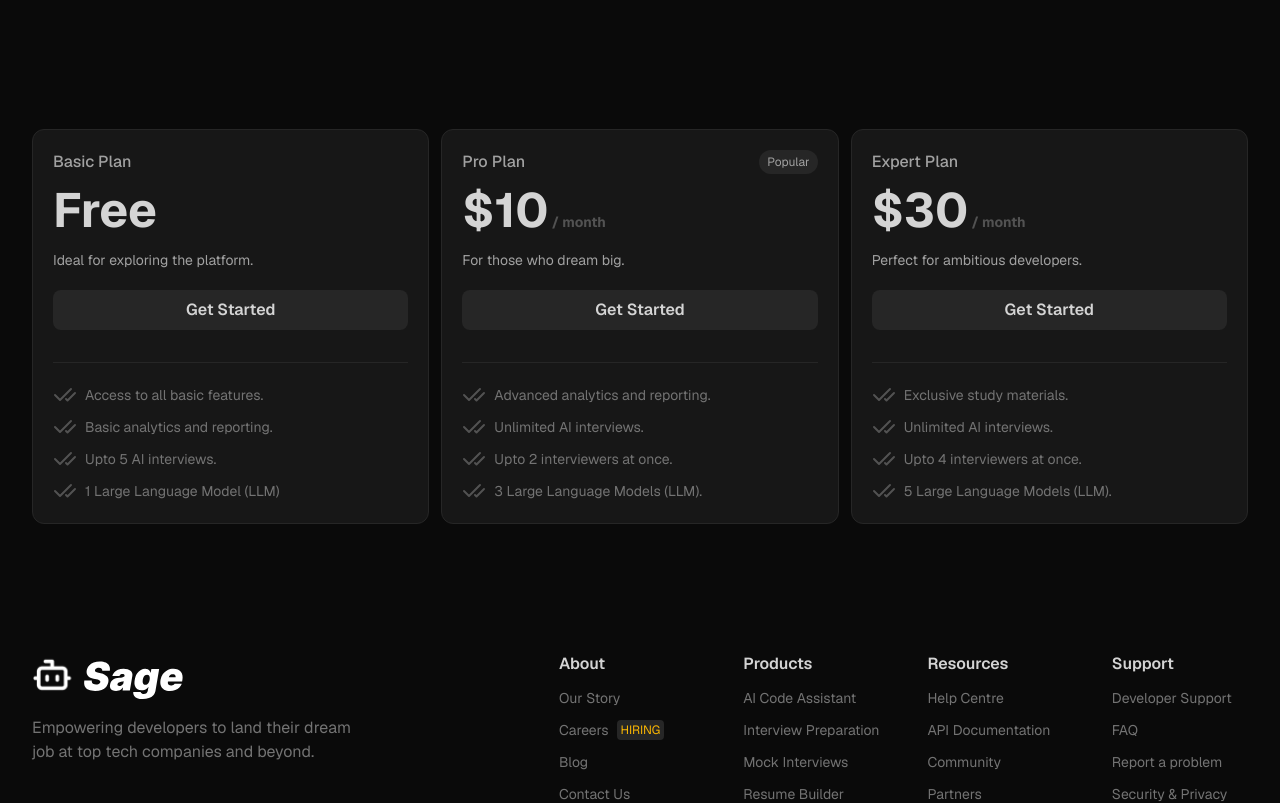
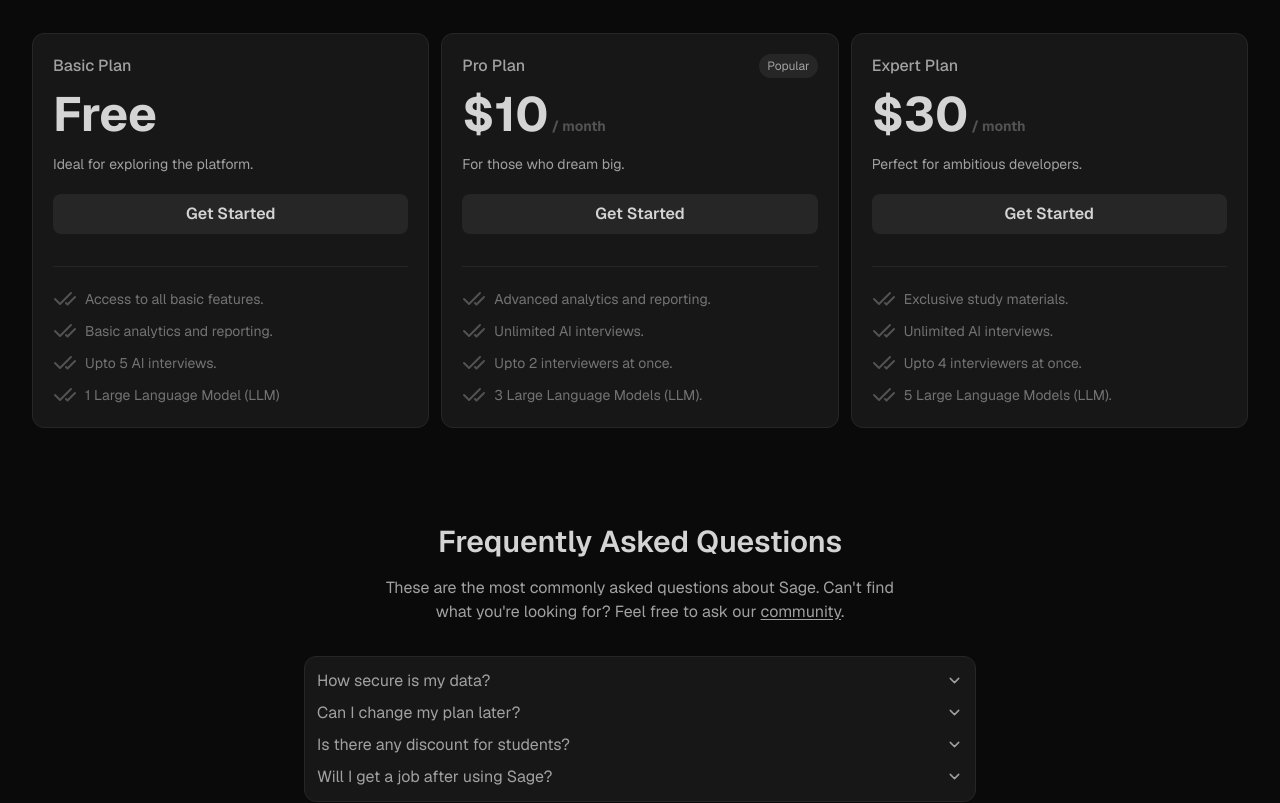
Before and after one commit to ShayokhShorfuddin/sage, a Next.js app: page / in a window 1280 px wide. Shown: the part 1422-2225 px from the top of the page. Built offline with nearby package versions, Linux system fonts and the light colour scheme.

Commit message:
add accordion

```diff
--- a/app/page.tsx
+++ b/app/page.tsx
@@ -1,4 +1,5 @@
 import Companies from "@/components/Companies";
+import FAQ from "@/components/FAQ";
 import Footer from "@/components/Footer";
 import Hero from "@/components/Hero";
 import Navbar from "@/components/Navbar";
@@ -15,6 +16,7 @@ export default function Page() {
 				<Companies />
 				<Testimony />
 				<Pricing />
+				<FAQ />
 				<Footer />
 			</main>
 
--- a/components/Companies.tsx
+++ b/components/Companies.tsx
@@ -31,7 +31,7 @@ export default function Companies() {
 	}, []);
 
 	return (
-		<div className="pt-[8rem]">
+		<div className="pt-[6rem]">
 			<p className="text-center text-neutral-300 mx-[1rem]">
 				Our active users landed jobs at these companies.
 			</p>
--- /dev/null
+++ b/components/FAQ.tsx
@@ -0,0 +1,76 @@
+"use client";
+
+import * as Accordion from "@radix-ui/react-accordion";
+import { ChevronDown } from "lucide-react";
+import Link from "next/link";
+
+const FAQData: { question: string; answer: string }[] = [
+	{
+		question: "How secure is my data?",
+		answer:
+			"We take data security very seriously. All of your data is encrypted and stored securely. Yet, we recommend you to not share any sensitive information during interviews.",
+	},
+
+	{
+		question: "Can I change my plan later?",
+		answer:
+			"Yes, you can change your plan at any time. You can change your plan by going to your account settings and clicking on the 'Change Plan' button.",
+	},
+
+	{
+		question: "Is there any discount for students?",
+		answer:
+			"Yes, we offer a 20% discount for students. You can apply for the discount by sending us an email with your student ID.",
+	},
+
+	{
+		question: "Will I get a job after using Sage?",
+		answer:
+			"We can't guarantee you a job, but we can guarantee you will learn a lot and become confident. We have a 92% success rate of our users getting a job after using Sage. At the end, it all depends on your effort and dedication.",
+	},
+];
+
+export default function FAQ() {
+	return (
+		<section className="mt-[6rem] mx-[1rem] sm:mx-[2rem]">
+			<p className="text-3xl text-neutral-300 font-semibold text-center">
+				Frequently Asked Questions
+			</p>
+
+			<p className="text-neutral-400 mt-4 mx-auto text-center max-w-lg">
+				These are the most commonly asked questions about Sage. Can't find what
+				you're looking for? Feel free to ask our{" "}
+				<Link href="/" className="underline underline-offset-2">
+					community
+				</Link>
+				.
+			</p>
+
+			<Accordion.Root
+				type="multiple"
+				className="mt-[2rem] p-3 bg-neutral-900 rounded-xl border border-neutral-800 max-w-2xl mx-auto"
+			>
+				{FAQData.map((faq, index) => (
+					<Accordion.Item
+						key={faq.question}
+						value={index.toString()}
+						className={index === FAQData.length - 1 ? "" : "mb-2"}
+					>
+						<Accordion.Trigger className="group flex items-center justify-between text-neutral-400 w-full text-left hover:cursor-pointer">
+							{faq.question}
+							<ChevronDown
+								className="transition-transform duration-300 group-data-[state=open]:rotate-180"
+								aria-hidden
+								size={17}
+							/>
+						</Accordion.Trigger>
+
+						<Accordion.Content className="text-neutral-500 text-sm mt-2">
+							{faq.answer}
+						</Accordion.Content>
+					</Accordion.Item>
+				))}
+			</Accordion.Root>
+		</section>
+	);
+}
--- a/components/Footer.tsx
+++ b/components/Footer.tsx
@@ -8,7 +8,7 @@ import X from "@/public/images/x.svg";
 export default function Footer() {
 	return (
 		<footer className="mx-[1rem] sm:mx-[2rem]">
-			<div className="flex flex-col lg:flex-row gap-y-10 gap-x-2 justify-between mt-[8rem]">
+			<div className="flex flex-col lg:flex-row gap-y-10 gap-x-2 justify-between mt-[6rem]">
 				{/* Logo and subtext */}
 				<div>
 					<Link href="/">
--- a/components/Pricing.tsx
+++ b/components/Pricing.tsx
@@ -47,7 +47,7 @@ const pricingData: PricingCardProps[] = [
 
 export default function Pricing() {
 	return (
-		<section className="mt-[8rem] mx-[1rem] sm:mx-[2rem]">
+		<section className="mt-[6rem] mx-[1rem] sm:mx-[2rem]">
 			<div className="grid grid-cols-1 sm:grid-cols-3 gap-3">
 				{pricingData.map((item) => (
 					<PriceCard key={item.title} {...item} />
--- a/components/Testimony.tsx
+++ b/components/Testimony.tsx
@@ -4,7 +4,7 @@ import Poppy from "@/public/images/Poppy_Nicholls.jpg";
 
 export default function Testimony() {
 	return (
-		<section className="flex flex-col sm:flex-row gap-x-10 gap-y-10 justify-between mx-[1rem] sm:mx-[2rem] mt-[8rem]">
+		<section className="flex flex-col sm:flex-row gap-x-10 gap-y-10 justify-between mx-[1rem] sm:mx-[2rem] mt-[6rem]">
 			{/* Logo, text and person */}
 			<div>
 				<Image src={Dropbox} alt="Logo" className="w-36" />
--- a/package.json
+++ b/package.json
@@ -9,6 +9,7 @@
 		"lint": "next lint"
 	},
 	"dependencies": {
+		"@radix-ui/react-accordion": "^1.2.11",
 		"lucide-react": "^0.524.0",
 		"next": "15.3.4",
 		"react": "^19.0.0",
```
Also changed, not shown: 1 other file (tests, documents, lock files or other folders).
